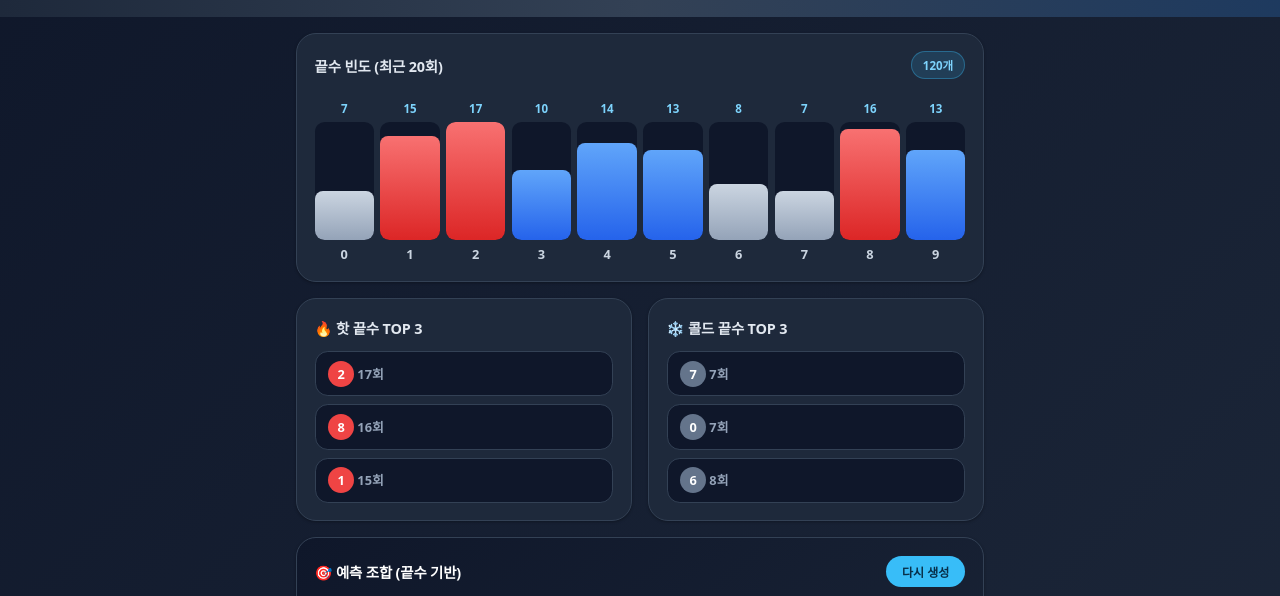
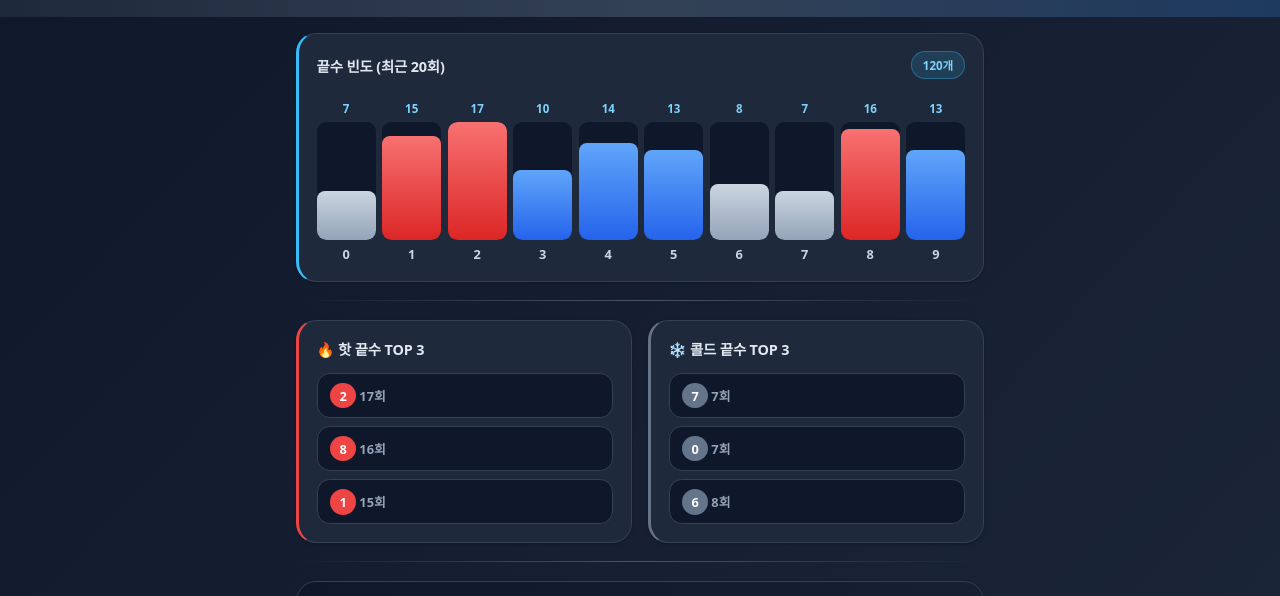
Before and after one commit to gitwoojohn/gitwoojohn.github.io, a website: page EndDigitLab/index.html in a window 1280 px wide. Shown: the part 127-723 px from the top of the page. Drawn offline with Linux system fonts and the light colour scheme.

Commit message:
Enlarge balls, add section dividers and accent colors

```diff
--- a/EndDigitLab/app.js
+++ b/EndDigitLab/app.js
@@ -199,7 +199,7 @@ function generatePredictions(freq) {
             const ballsHtml = nums
                 .map(
                     (n) =>
-                        `<span class="w-7 h-7 shrink-0 ${ballClass(n)} rounded-full flex items-center justify-center text-xs font-bold shadow-sm">${n}</span>`
+                        `<span class="w-8 h-8 shrink-0 ${ballClass(n)} rounded-full flex items-center justify-center text-[10px] font-bold shadow-sm">${n}</span>`
                 )
                 .join('');
             return `
--- a/EndDigitLab/index.html
+++ b/EndDigitLab/index.html
@@ -26,7 +26,7 @@
     <main class="container">
 
         <!-- 끝수 빈도 차트 -->
-        <section class="card">
+        <section class="card card-chart">
             <div class="card-head">
                 <h2>끝수 빈도 (최근 20회)</h2>
                 <span id="totalCount" class="badge badge-blue">0회</span>
@@ -34,17 +34,21 @@
             <div id="digitChart" class="digit-chart"></div>
         </section>
 
+        <div class="section-divider"></div>
+
         <!-- 핫 / 콜드 끝수 -->
         <section class="grid-2">
-            <div class="card">
+            <div class="card card-hot">
                 <h2 class="card-head-only">🔥 핫 끝수 TOP 3</h2>
                 <div id="hotList" class="digit-list"></div>
             </div>
-            <div class="card">
+            <div class="card card-cold">
                 <h2 class="card-head-only">❄️ 콜드 끝수 TOP 3</h2>
                 <div id="coldList" class="digit-list"></div>
             </div>
         </section>
+
+        <div class="section-divider"></div>
 
         <!-- 예측 조합 -->
         <section class="card card-predict">
--- a/EndDigitLab/style.css
+++ b/EndDigitLab/style.css
@@ -108,6 +108,24 @@ body {
     border-radius: 1.25rem;
     padding: 1.1rem;
     box-shadow: 0 1px 3px rgba(0, 0, 0, 0.3);
+}
+
+.section-divider {
+    height: 1px;
+    background: linear-gradient(to right, transparent, #475569, transparent);
+    margin: 0.15rem 0;
+}
+
+.card-chart {
+    border-left: 3px solid #38bdf8;
+}
+
+.card-hot {
+    border-left: 3px solid #ef4444;
+}
+
+.card-cold {
+    border-left: 3px solid #64748b;
 }
 
 .card-head {
@@ -308,6 +326,8 @@ body {
 
 .w-7 { width: 1.75rem; }
 .h-7 { height: 1.75rem; }
+.w-8 { width: 2rem; }
+.h-8 { height: 2rem; }
 
 .overflow-x-auto { overflow-x: auto; }
 .overflow-y-visible { overflow-y: visible; }
```
